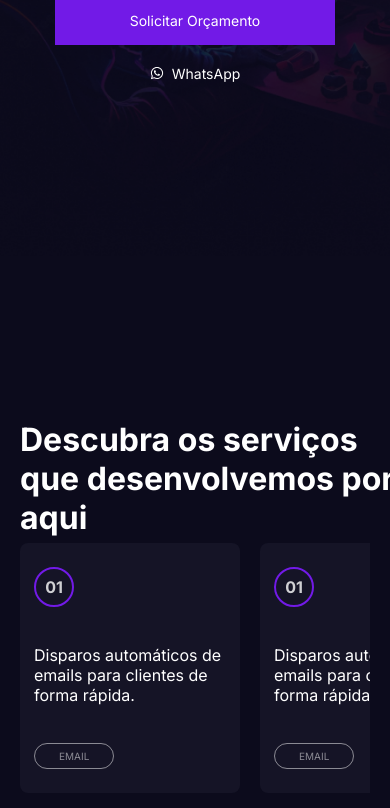
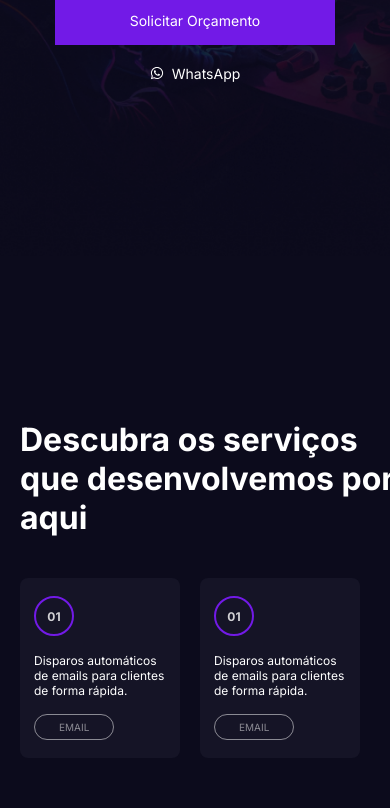
Before and after one commit to rogeritael/roger_rosa_portfolio, a Next.js app: page /automacao in a window 390 px wide. Shown: the part 588-1396 px from the top of the page. Built offline with nearby package versions, Linux system fonts and the light colour scheme.

Commit message:
responsivo do ServiceItem

```diff
--- a/components/v2/ServiceItem/styles.scss
+++ b/components/v2/ServiceItem/styles.scss
@@ -33,4 +33,11 @@
         border-radius: 14px;
         pointer-events: none;
     }
+
+    @media(max-width: 1024px){
+        width: 160px;
+        height: 180px;
+        font-size: 12px;
+        padding: 18px 14px;
+    }
  }
```
